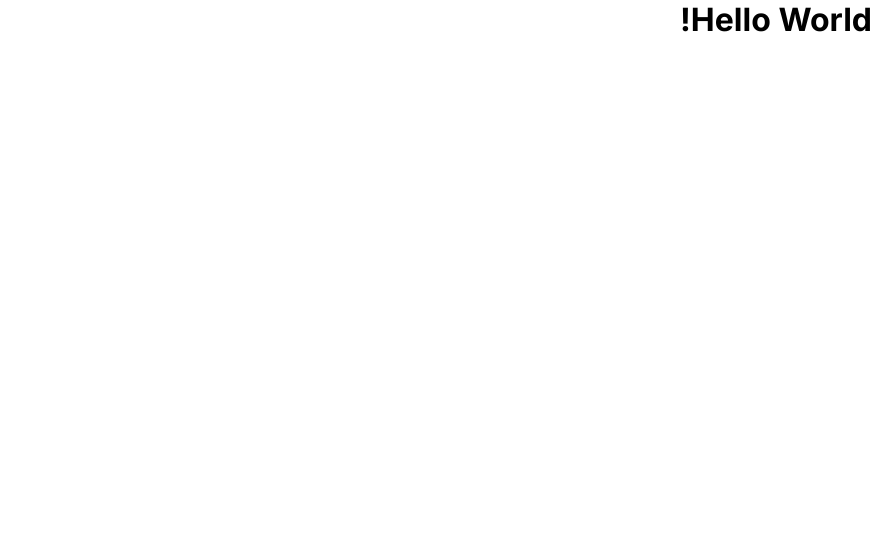
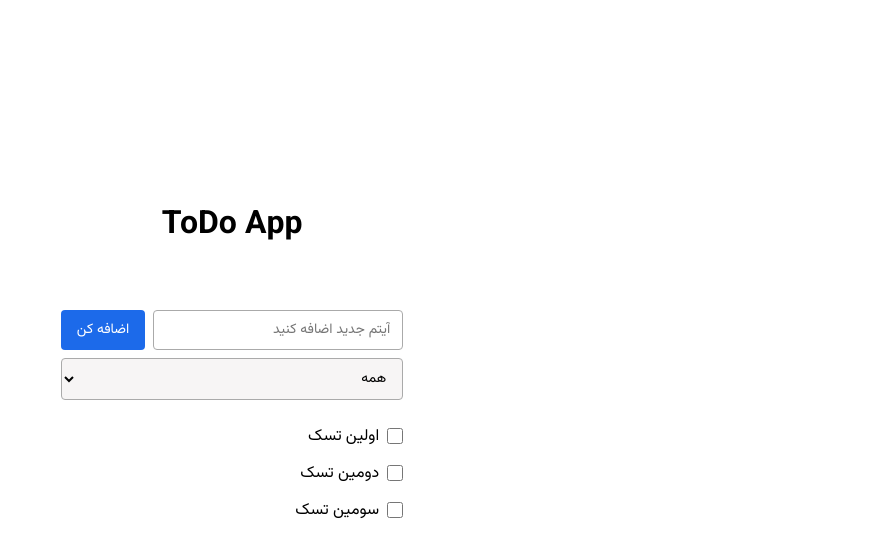
Before and after one commit to MehdiKhoshnevisz/garousian-test-project-nextjs-redux, a Next.js app: page / in a window 1280 px wide. Shown: the top 556 px of the page, without its empty margins (408-1280 px from the left). Built offline with nearby package versions, Linux system fonts and the light colour scheme.

Commit message:
Add simple UI for add to do app

```diff
--- a/src/app/layout.js
+++ b/src/app/layout.js
@@ -1,7 +1,4 @@
-import { Inter } from "next/font/google";
 import "./globals.css";
-
-const inter = Inter({ subsets: ["latin"] });
 
 export const metadata = {
   title: "Create Next App",
@@ -11,7 +8,7 @@ export const metadata = {
 export default function RootLayout({ children }) {
   return (
     <html lang="en">
-      <body className={inter.className}>{children}</body>
+      <body>{children}</body>
     </html>
   );
 }
--- a/src/app/page.js
+++ b/src/app/page.js
@@ -1,7 +1,42 @@
+import styles from "./page.module.css";
+
 export default function Home() {
   return (
-    <main>
-      <h1>Hello World!</h1>
+    <main className={styles.main}>
+      <div>
+        <h1 className={styles.todoTitle}>ToDo App</h1>
+        <div className={styles.addToDInputWrapper}>
+          <input className={styles.input} placeholder="آیتم جدید اضافه کنید" />
+          <button className={styles.button}>اضافه کن</button>
+        </div>
+        <select className={styles.select}>
+          <option value="all">همه</option>
+          <option value="doing">در حال انجام</option>
+          <option value="done">انجام شده</option>
+        </select>
+        <div>
+          <ul className={styles.list}>
+            <li className={styles.listItem}>
+              <input className={styles.checkbox} type="checkbox" id="check1" />
+              <label className={styles.listItemTitle} for="check1">
+                اولین تسک
+              </label>
+            </li>
+            <li className={styles.listItem}>
+              <input className={styles.checkbox} type="checkbox" id="check2" />
+              <label className={styles.listItemTitle} for="check2">
+                دومین تسک
+              </label>
+            </li>
+            <li className={styles.listItem}>
+              <input className={styles.checkbox} type="checkbox" id="check3" />
+              <label className={styles.listItemTitle} for="check3">
+                سومین تسک
+              </label>
+            </li>
+          </ul>
+        </div>
+      </div>
     </main>
   );
 }
--- /dev/null
+++ b/src/app/page.module.css
@@ -0,0 +1,75 @@
+.main {
+  display: flex;
+  min-height: 100vh;
+  padding-top: 200px;
+  justify-content: center;
+}
+
+.addToDInputWrapper {
+  gap: 8px;
+  display: flex;
+  margin-bottom: 8px;
+  flex-direction: row;
+  align-items: baseline;
+}
+
+.todoTitle {
+  text-align: center;
+  margin-bottom: 60px;
+}
+
+.input {
+  font-size: 14px;
+  min-width: 250px;
+  min-height: 40px;
+  padding: 8px 12px;
+  border-radius: 4px;
+  border: 1px solid #aaa;
+}
+
+.select {
+  border: none;
+  font-size: 14px;
+  min-height: 40px;
+  min-width: 100%;
+  padding: 8px 12px;
+  border-radius: 4px;
+  margin-bottom: 18px;
+  border: 1px solid #aaa;
+  background-color: #f7f5f5;
+}
+
+.button {
+  border: none;
+  outline: none;
+  cursor: pointer;
+  color: white;
+  font-size: 14px;
+  min-height: 40px;
+  padding: 2px 16px;
+  border-radius: 4px;
+  background: #1c6aea;
+}
+
+.button:active {
+  transform: scale(0.97);
+}
+
+.list {
+  list-style: none;
+}
+
+.listItem {
+  padding: 6px 0px;
+}
+
+.checkbox {
+  width: 16px;
+  height: 16px;
+  margin-left: 8px;
+  vertical-align: middle;
+}
+
+.listItemTitle {
+  font-size: 16px;
+}
```
